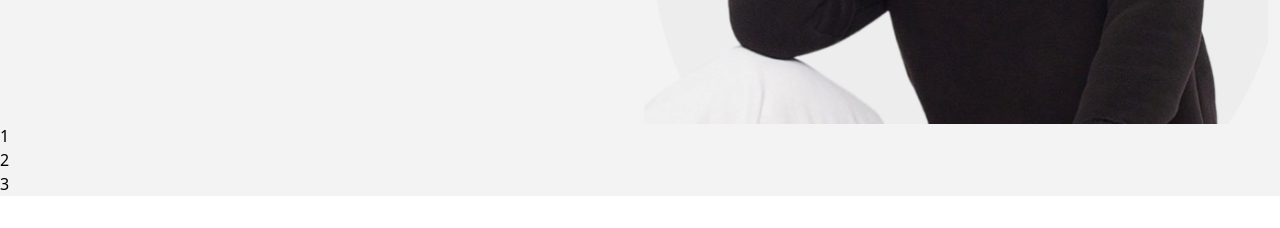
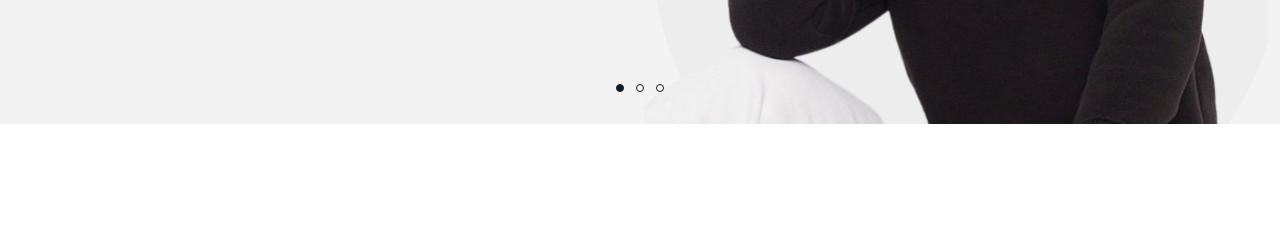
Before and after one commit to codexmish/Nexton-PD, a React (Vite) app: page / in a window 1280 px wide. Shown: the part 536-764 px from the top of the page. Built offline with nearby package versions, Linux system fonts and the light colour scheme.

Commit message:
banner fixes

```diff
--- a/src/index.css
+++ b/src/index.css
@@ -23,3 +23,39 @@
   --color-border-color: #E5E7EB;
   --color-gray-bg: #F8F8F8;
 }
+
+
+
+/* --------banner------- */
+
+.banner {
+  position: relative;
+}
+
+.banner .slick-dots {
+  display: flex !important;
+  gap: 12px;
+  position: absolute;
+  bottom: 30px;
+  left: 50%;
+  transform: translateX(-50%);
+}
+
+.banner .slick-dots li button {
+  font-size: 0;
+  width: 8px;
+  height: 8px;
+  border: 1px solid #111827;
+  border-radius: 50%;
+}
+
+.banner .slick-dots .slick-active button {
+  background: #111827;
+}
+
+/* @media (max-width: 639.98px) {
+  .banner .slick-dots {
+    bottom: 32px;
+    left: 47px;
+  }
+} */
```
